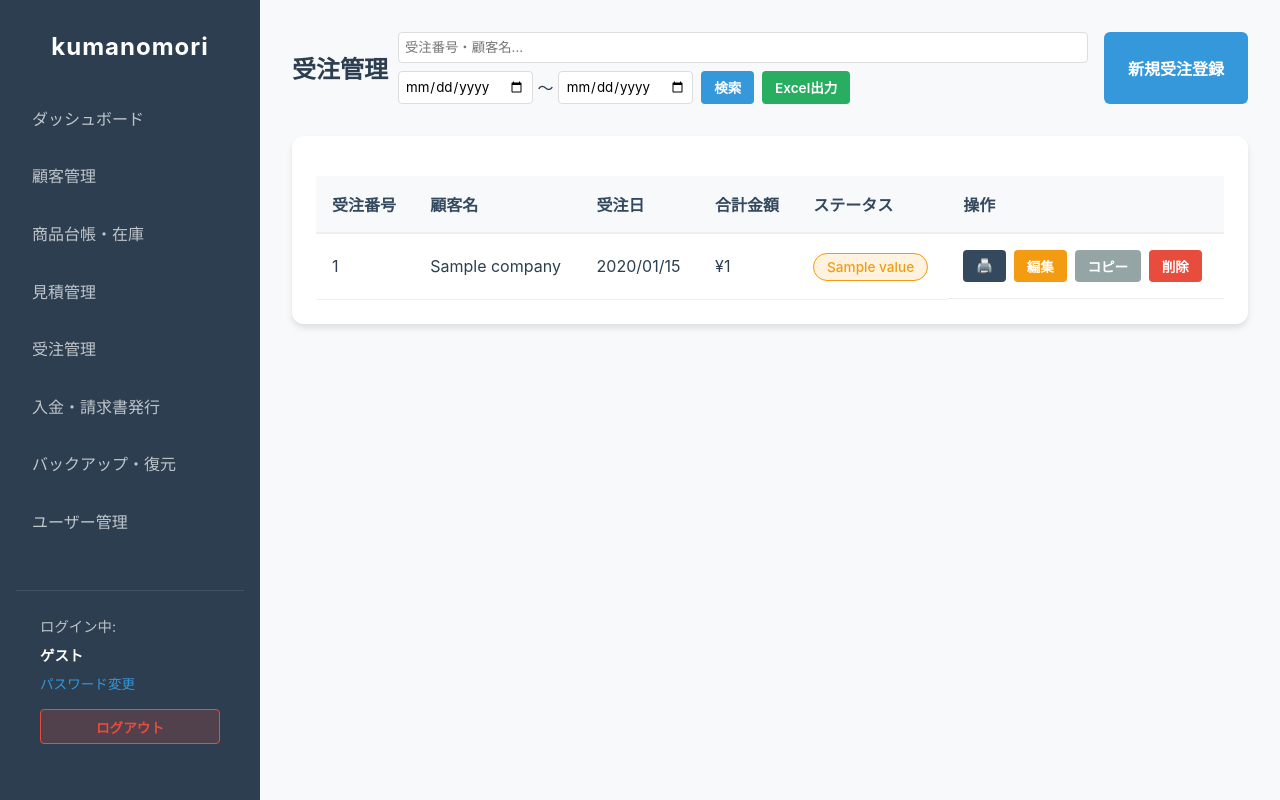
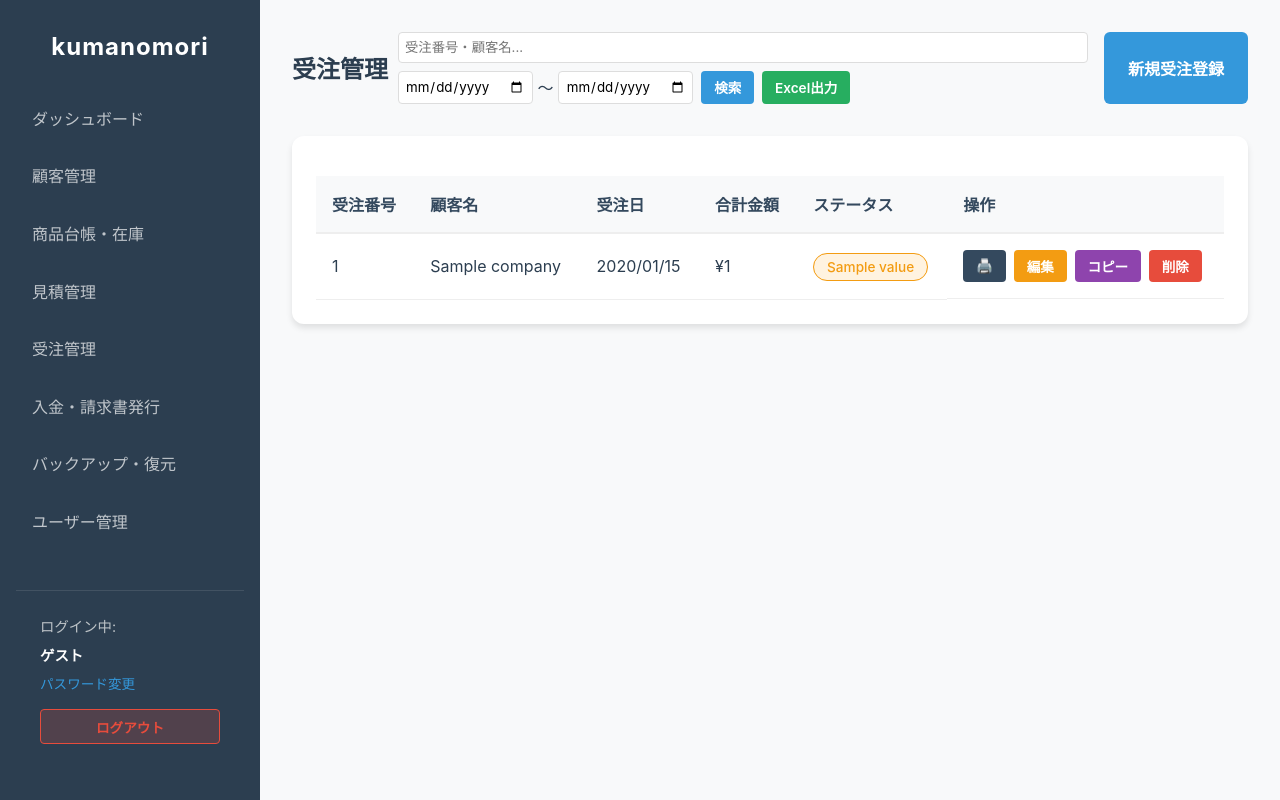
Before and after one commit to nakatgake/kumahanbai, a FastAPI app: template templates/orders/list.html in a window 1280 px wide. Run offline with FastAPI, Linux system fonts and the light colour scheme; the template is opened without the code that fills it: most values are stand-ins (such as "Sample title", 1, 10 or a date in 2020).

Commit message:
03211815

```diff
--- a/templates/orders/list.html
+++ b/templates/orders/list.html
@@ -47,7 +47,7 @@
                         <a href="/orders/{{ order.id }}/print_delivery" class="btn btn-sm btn-info" title="納品書印刷" target="_blank">🖨️</a>
                         <a href="/orders/edit/{{ order.id }}" class="btn btn-sm btn-warning">編集</a>
                         <form action="/orders/{{ order.id }}/copy" method="post" style="display: inline;">
-                            <button type="submit" class="btn btn-sm btn-secondary">コピー</button>
+                            <button type="submit" class="btn btn-sm" style="background: #8e44ad; border: none; color: white;">コピー</button>
                         </form>
                         {% if not order.invoice %}
                         <form action="/orders/{{ order.id }}/invoice" method="post" style="display: inline;">
--- a/templates/quotations/list.html
+++ b/templates/quotations/list.html
@@ -50,7 +50,7 @@
                             <button type="submit" class="btn btn-sm btn-danger">削除</button>
                         </form>
                         <form action="/quotations/{{ quote.id }}/copy" method="post" style="display: inline;">
-                            <button type="submit" class="btn btn-sm btn-secondary">コピー</button>
+                            <button type="submit" class="btn btn-sm" style="background: #8e44ad; border: none; color: white;">コピー</button>
                         </form>
                         {% if quote.status.value == '下書き' or quote.status.value == '送付済み' or quote.status.value == '失注' %}
                         <form action="/quotations/{{ quote.id }}/order" method="post" style="display: inline;">
```
